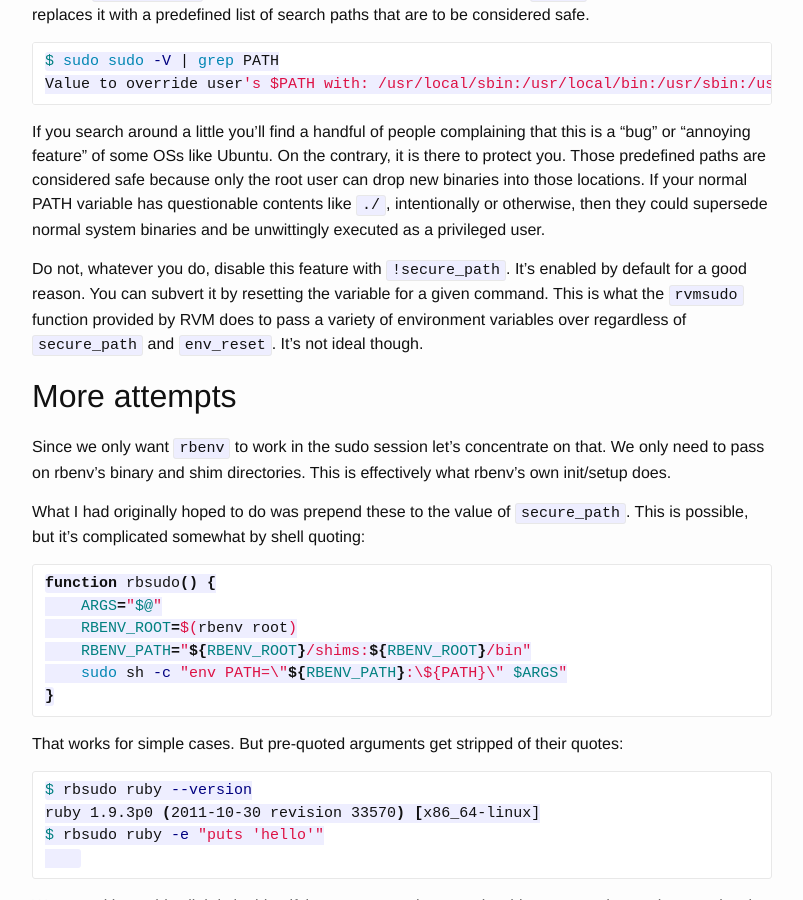
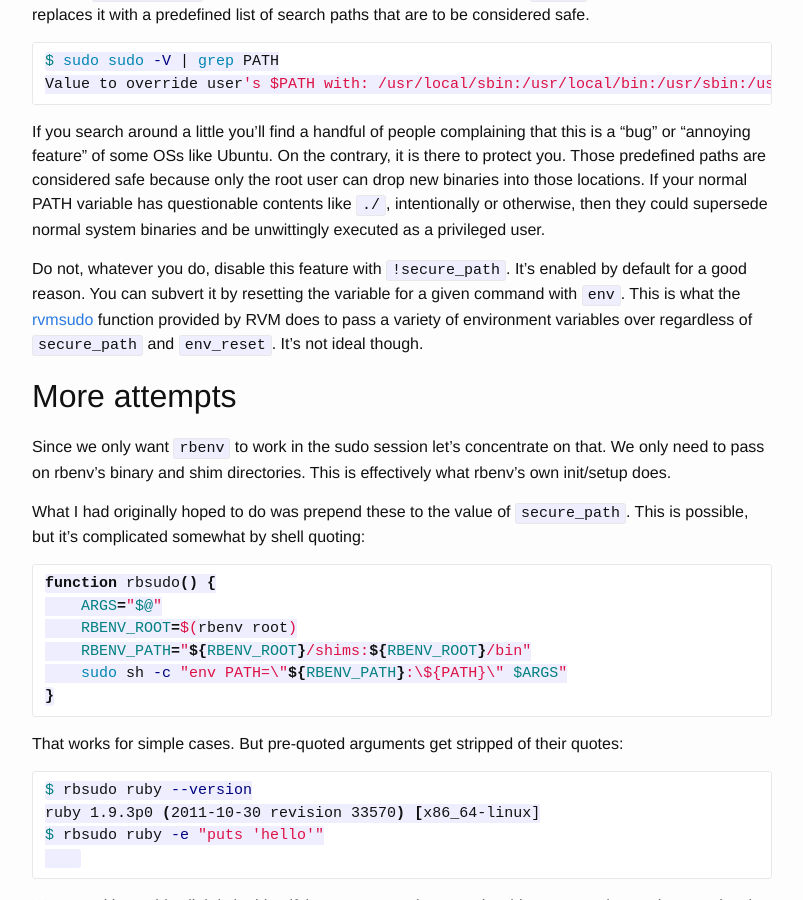
Before and after one commit to engrnisarahmed/dan.carley.co, a Jekyll site: the page built from _posts/2012-03-06-sudo-rbenv-me-a-sandwich.markdown, in a window 1280 px wide and 900 px high, scrolled down 1064 px. Shown: the whole window, without its empty margins (238-1041 px from the left). Built offline with Jekyll 4.4.1, drawn with Linux system fonts in a browser that asks for light colours.

Commit message:
rbenv-sudo article link to rvmsudo.

```diff
--- a/_posts/2012-03-06-sudo-rbenv-me-a-sandwich.markdown
+++ b/_posts/2012-03-06-sudo-rbenv-me-a-sandwich.markdown
@@ -47,7 +47,7 @@ Value to override user's $PATH with: /usr/local/sbin:/usr/local/bin:/usr/sbin:/u
 
 If you search around a little you'll find a handful of people complaining that this is a "bug" or "annoying feature" of some OSs like Ubuntu. On the contrary, it is there to protect you. Those predefined paths are considered safe because only the root user can drop new binaries into those locations. If your normal PATH variable has questionable contents like `./`, intentionally or otherwise, then they could supersede normal system binaries and be unwittingly executed as a privileged user.
 
-Do not, whatever you do, disable this feature with `!secure_path`. It's enabled by default for a good reason. You can subvert it by resetting the variable for a given command. This is what the `rvmsudo` function provided by RVM does to pass a variety of environment variables over regardless of `secure_path` and `env_reset`. It's not ideal though.
+Do not, whatever you do, disable this feature with `!secure_path`. It's enabled by default for a good reason. You can subvert it by resetting the variable for a given command with `env`. This is what the [rvmsudo](https://github.com/wayneeseguin/rvm/blob/master/binscripts/rvmsudo) function provided by RVM does to pass a variety of environment variables over regardless of `secure_path` and `env_reset`. It's not ideal though.
 
 ## More attempts
 
```
